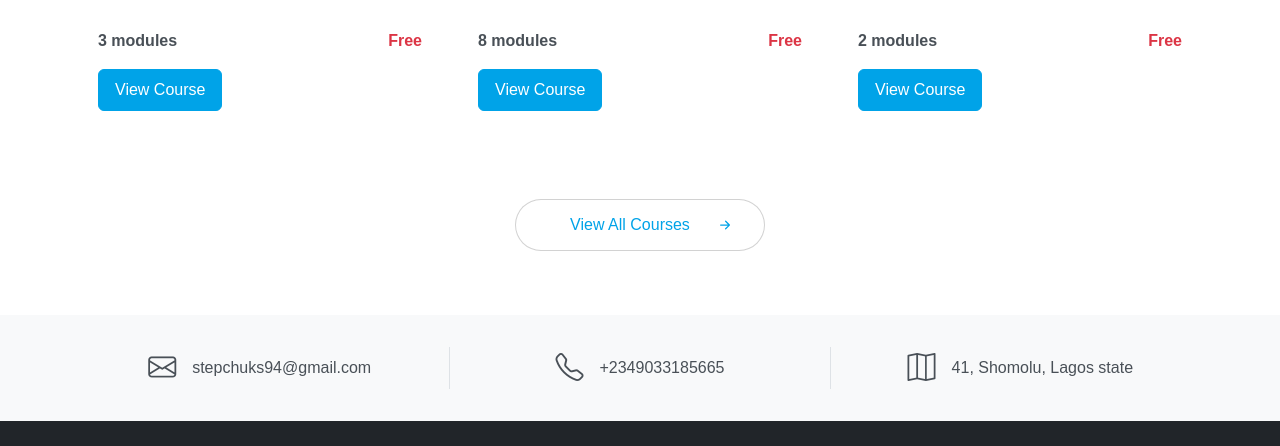
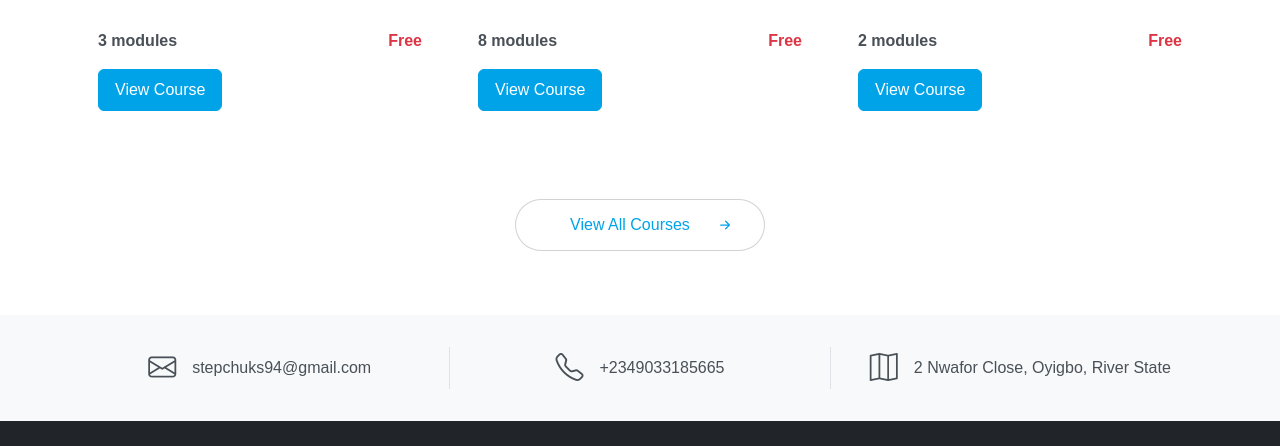
Before and after one commit to algorithmcity/algorithmcity, a plain HTML site: page index.html in a window 1280 px wide. Shown: the part 2681-3127 px from the top of the page. Drawn offline with Linux system fonts and the light colour scheme; a web font is replaced by a local one.

Commit message:
second commit

```diff
--- a/index.html
+++ b/index.html
@@ -350,7 +350,7 @@
                         <div class="col">
                             <div class="d-flex align-items-center justify-content-center">
                                 <i class="bi-map fs-3"></i>
-                                <span class="ms-3">41, Shomolu, Lagos state</span>
+                                <span class="ms-3">2 Nwafor Close, Oyigbo, River State</span>
                             </div>
                         </div>
                     </div>
```
